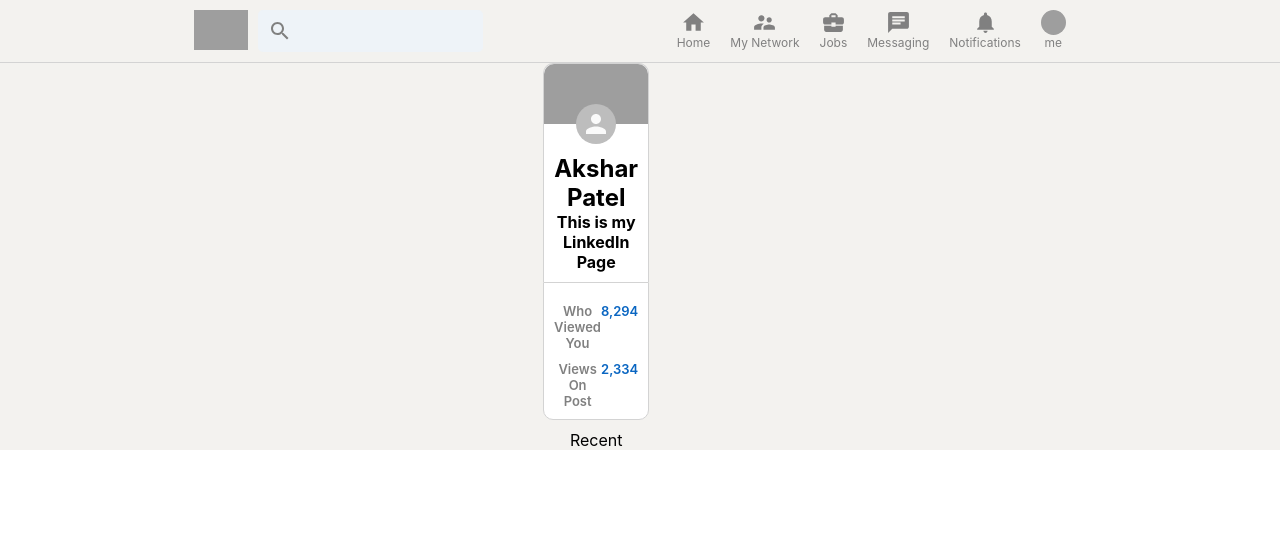
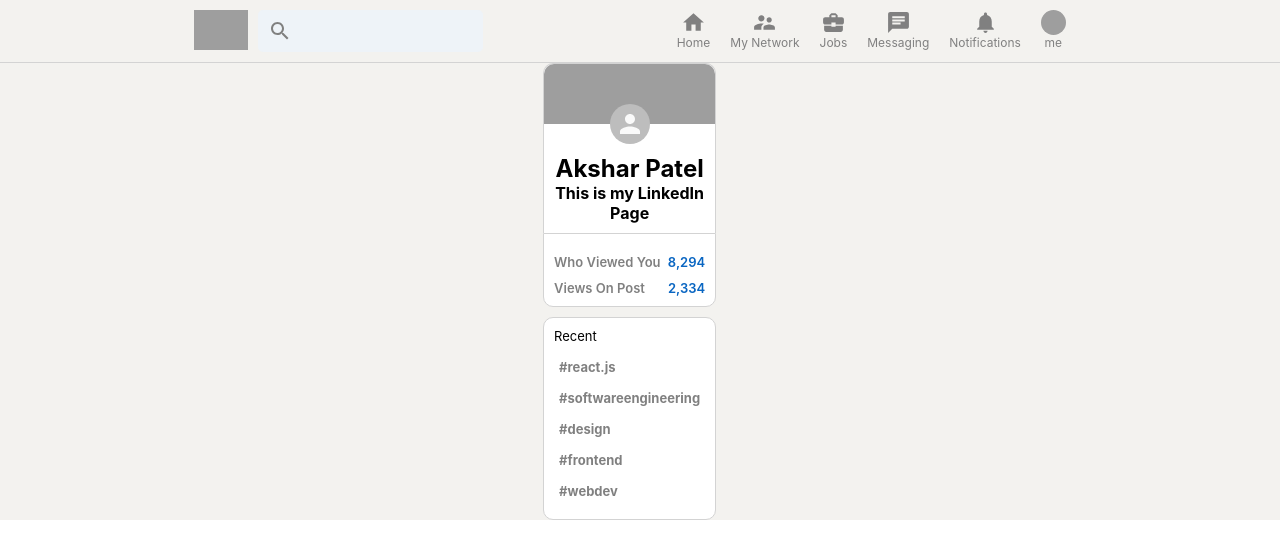
Before and after one commit to Akshar95/linkedin-clone-yt, a React (Create React App) app: page / in a window 1280 px wide. Shown: the top 558 px of the page. Built offline with nearby package versions, Linux system fonts and the light colour scheme; grey boxes are pictures that could not be loaded.

Commit message:
sidebar styling

```diff
--- a/src/Sidebar.css
+++ b/src/Sidebar.css
@@ -56,3 +56,33 @@
     font-weight: bold;
     color: #0a66c2 !important;
 }
+
+.sidebar__bottom {
+    text-align: left;
+    padding: 10px;
+    border: 1px solid lightgray;
+    background-color: white;
+    border-radius: 10px;
+    margin-top: 10px;
+}
+
+.sidebar__bottom > p {
+    font-size: 13px;
+    padding-bottom: 10px;
+}
+
+.sidebar_recentItems {
+    display: flex;
+    font-size: 13px;
+    color: gray;
+    font-weight: bolder;
+    cursor: pointer;
+    margin-bottom: 5px;
+    padding: 5px;
+}
+
+.sidebar_recentItems:hover {
+    background-color: whitesmoke;
+    border-radius: 10px;
+    color: black;
+}
--- a/src/Sidebar.js
+++ b/src/Sidebar.js
@@ -2,6 +2,14 @@
 import { Avatar } from '@material-ui/core'
 
 function Sidebar() {
+
+    const recentItems = (topic) => (
+        <div className="sidebar_recentItems">
+            <span className="sidebar__hash">#</span>
+            <p>{topic}</p>
+        </div>
+    )
+
     return (
         <div className='sidebar'>
             <div className="sidebar__top">
@@ -26,6 +34,11 @@
 
             <div className="sidebar__bottom">
                 <p>Recent</p>
+                {recentItems('react.js')}
+                {recentItems('softwareengineering')}
+                {recentItems('design')}
+                {recentItems('frontend')}
+                {recentItems('webdev')}
             </div>
         </div>
     )
```
